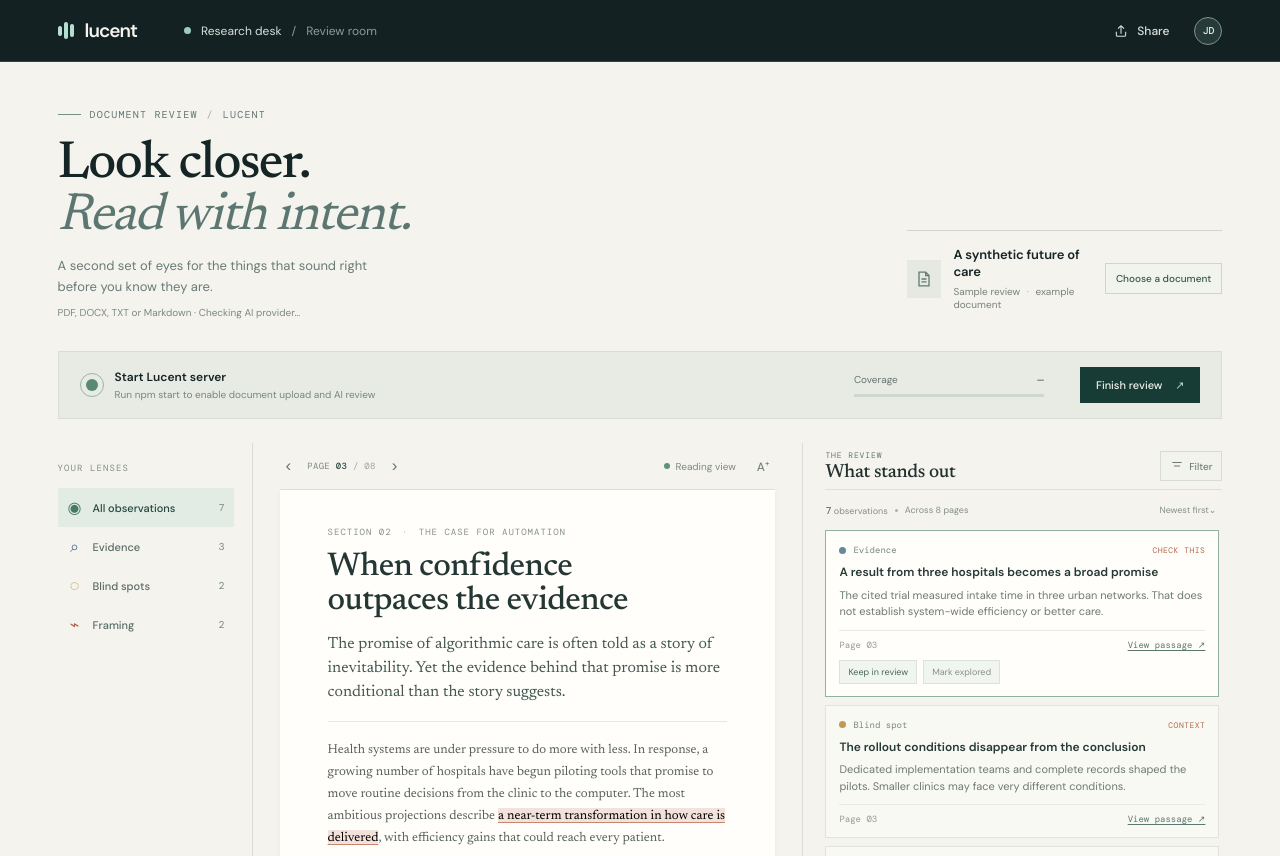
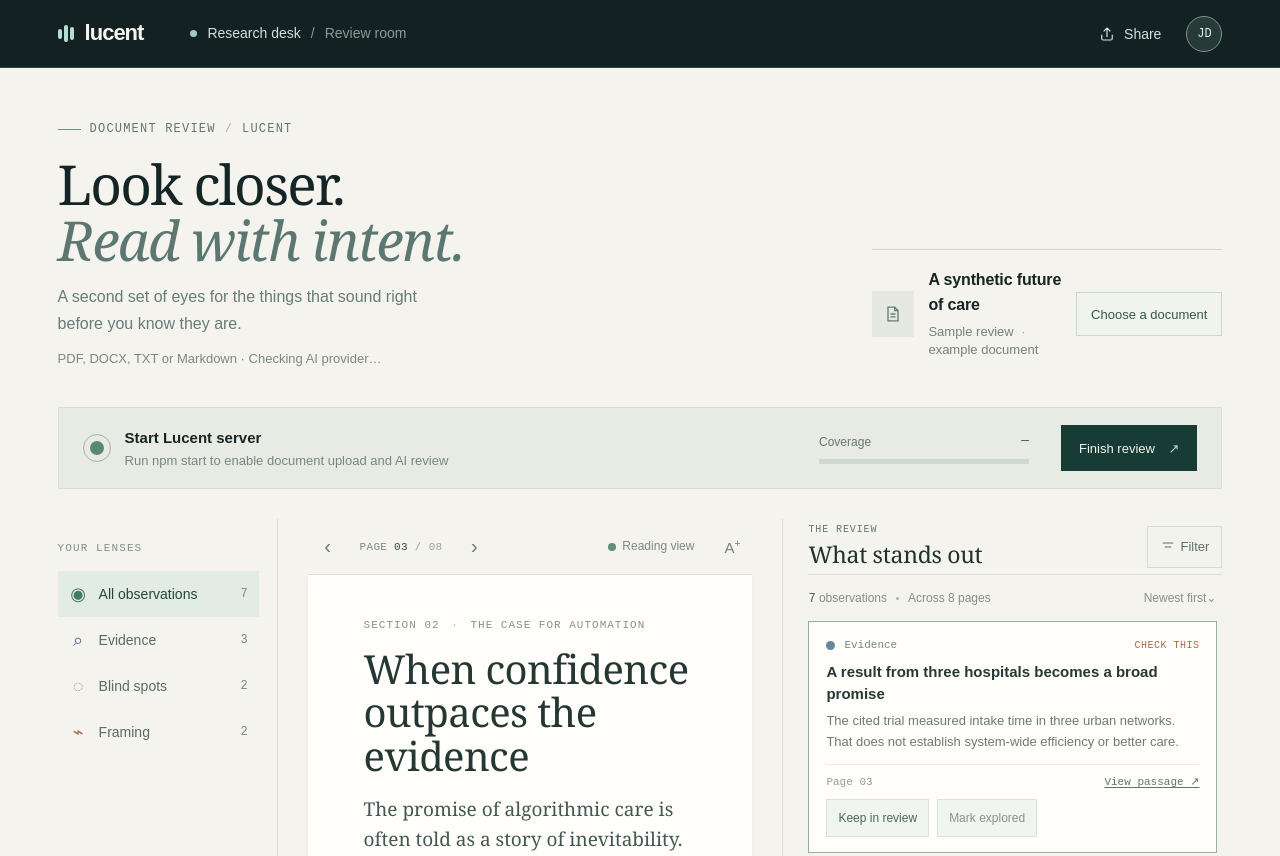
Before and after one commit to JATIN-JAY/ReviewLens, a website: page index.html in a window 1280 px wide. Shown: the top 856 px of the page. Drawn offline with nearby package versions, Linux system fonts and the light colour scheme; no server answers.

Commit message:
Load larger Lucent interface styles

```diff
--- a/index.html
+++ b/index.html
@@ -8,8 +8,9 @@
   <title>Lucent — AI Review Lens</title>
   <link rel="preconnect" href="https://fonts.googleapis.com" />
   <link rel="preconnect" href="https://fonts.gstatic.com" crossorigin />
-  <link href="https://fonts.googleapis.com/css2?family=DM+Mono:wght@400;500&family=DM+Sans:wght@400;500;600;700&family=Newsreader:opsz,wght@6..72,400;6..72,500;6..72,600&display=swap" rel="stylesheet" />
-  <link rel="stylesheet" href="styles.css" />
+
+
+  <link rel="stylesheet" href="styles.css" /><link rel="stylesheet" href="comfort.css" />
 </head>
 <body>
   <div class="app-shell">
```
